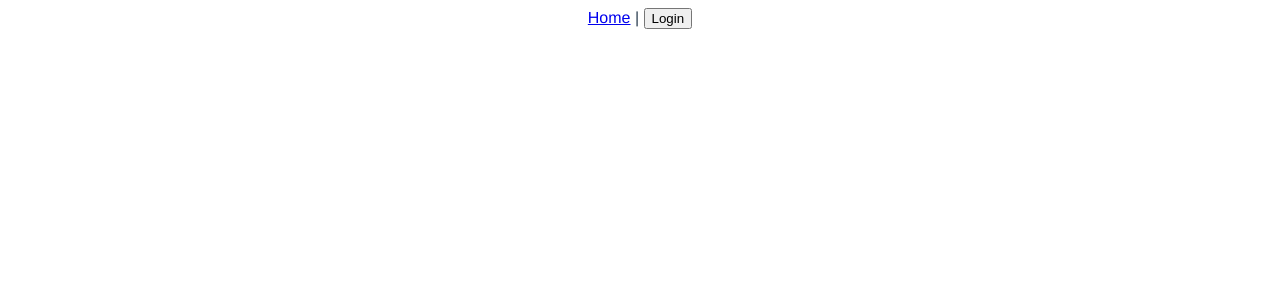
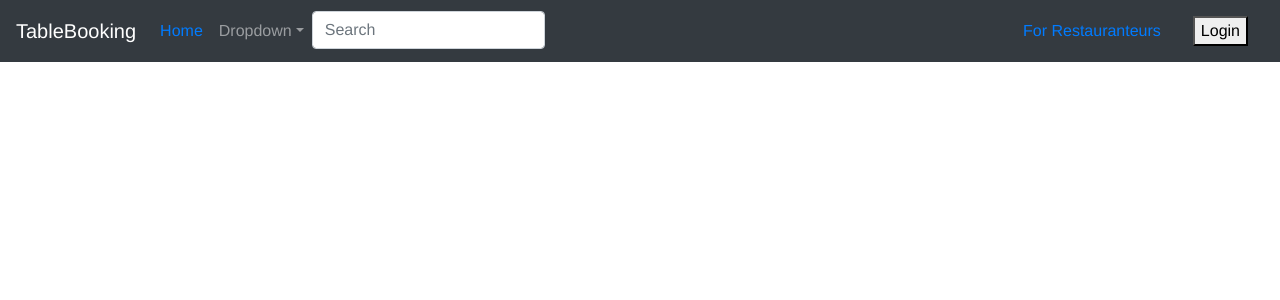
Before and after one commit to biswa-m/restaurant-table-booking-system-frontend, a Vue app: page / in a window 1280 px wide. Shown: the top 300 px of the page. Built offline with nearby package versions, Linux system fonts and the light colour scheme.

Commit message:
Add bootsrap package for styling

```diff
--- a/package.json
+++ b/package.json
@@ -8,6 +8,7 @@
     "lint": "vue-cli-service lint"
   },
   "dependencies": {
+    "bootstrap-vue": "^2.0.0-rc.11",
     "vue": "^2.5.21",
     "vue-router": "^3.0.1",
     "vuex": "^3.0.1"
--- a/public/index.html
+++ b/public/index.html
@@ -13,5 +13,9 @@
     </noscript>
     <div id="app"></div>
     <!-- built files will be auto injected -->
+
+		<script src="https://code.jquery.com/jquery-3.2.1.slim.min.js" integrity="sha384-KJ3o2DKtIkvYIK3UENzmM7KCkRr/rE9/Qpg6aAZGJwFDMVNA/GpGFF93hXpG5KkN" crossorigin="anonymous"></script>
+		<script src="https://cdnjs.cloudflare.com/ajax/libs/popper.js/1.12.9/umd/popper.min.js" integrity="sha384-ApNbgh9B+Y1QKtv3Rn7W3mgPxhU9K/ScQsAP7hUibX39j7fakFPskvXusvfa0b4Q" crossorigin="anonymous"></script>
+		<script src="https://maxcdn.bootstrapcdn.com/bootstrap/4.0.0/js/bootstrap.min.js" integrity="sha384-JZR6Spejh4U02d8jOt6vLEHfe/JQGiRRSQQxSfFWpi1MquVdAyjUar5+76PVCmYl" crossorigin="anonymous"></script>
   </body>
 </html>
--- a/src/components/app-header.vue
+++ b/src/components/app-header.vue
@@ -2,8 +2,41 @@
 	<div class="header">
 		<div class="header-container">
 			<slot name="navbar">
-				<router-link to="/">Home</router-link> |
-				<button id="login" @click="showLoginScreen">Login</button>
+				<nav class="navbar navbar-expand-md navbar-dark bg-dark">
+					<a class="navbar-brand" href="#">TableBooking</a>
+					<button class="navbar-toggler" type="button" data-toggle="collapse" data-target="#headerNavbar" aria-controls="headerNavbar`" aria-expanded="false" aria-label="Toggle navigation">
+						<span class="navbar-toggler-icon"></span>
+					</button>
+
+					<div class="collapse navbar-collapse" id="headerNavbar">
+						<ul class="navbar-nav mr-auto">
+							<li class="nav-item active">
+								<div class="nav-link">
+									<router-link to="/">Home<span class="sr-only">(current)</span></router-link>
+								</div>
+							</li>
+							<li class="nav-item dropdown">
+								<a class="nav-link dropdown-toggle" href="https://example.com" id="dropdown04" data-toggle="dropdown" aria-haspopup="true" aria-expanded="false">Dropdown</a>
+								<div class="dropdown-menu" aria-labelledby="dropdown04">
+									<a class="dropdown-item" href="#">Action</a>
+									<a class="dropdown-item" href="#">Another action</a>
+									<a class="dropdown-item" href="#">Something else here</a>
+								</div>
+							</li>
+							<li>
+								<form class="form-inline my-2 my-md-0">
+									<input class="form-control" type="text" placeholder="Search">
+								</form>
+							</li>
+						</ul>
+						<div class="nav-link">
+							<router-link to="/restaurant/login">For Restauranteurs<span class="sr-only">(current)</span></router-link>
+						</div>
+						<div class="nav-link">
+							<button id="login" @click="showLoginScreen">Login</button>
+						</div>
+					</div>
+				</nav>
 			</slot>
 		</div>
 	</div>
```
Also changed, not shown: src/main.js (+7 -0 lines), 1 other file (tests, documents, lock files or other folders).
